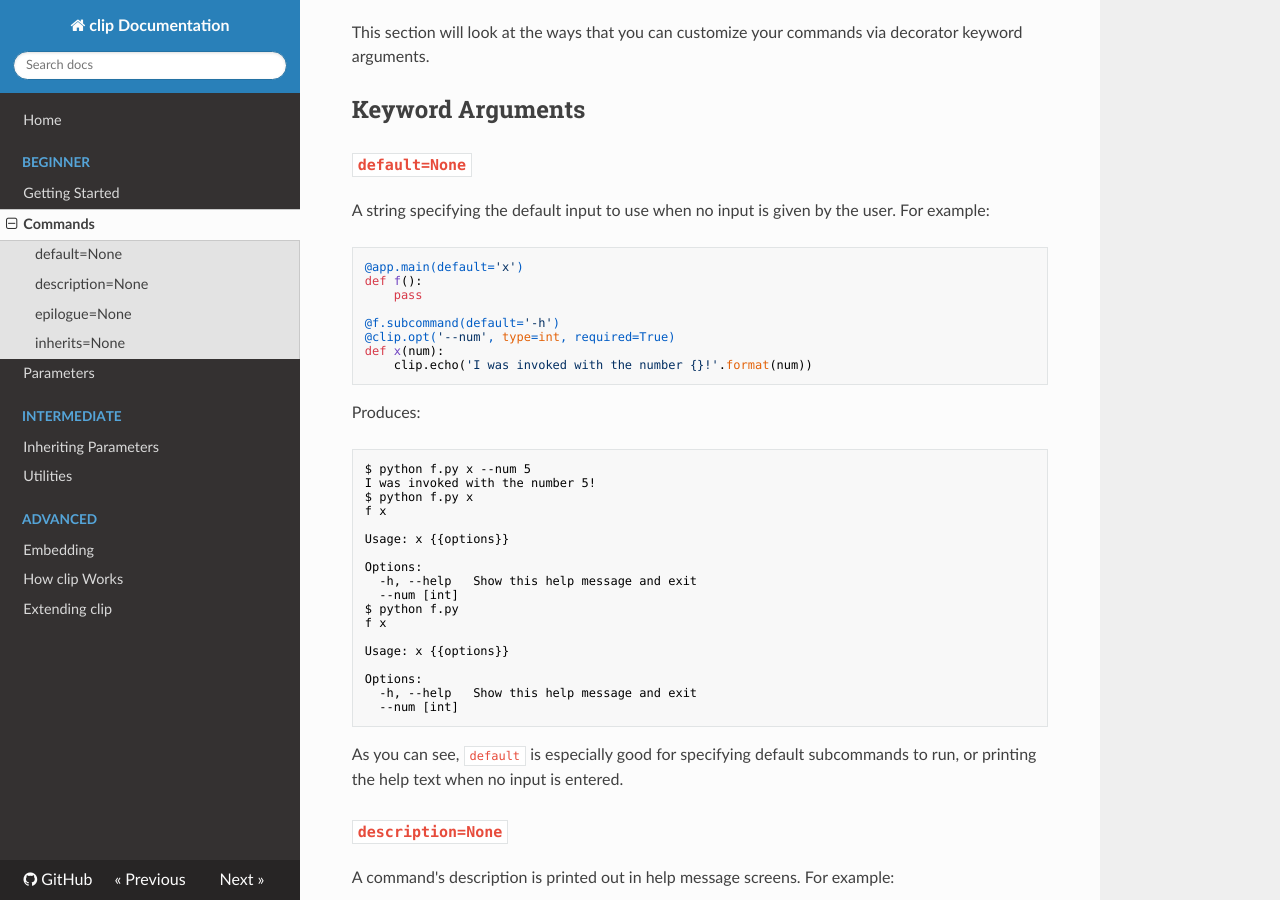
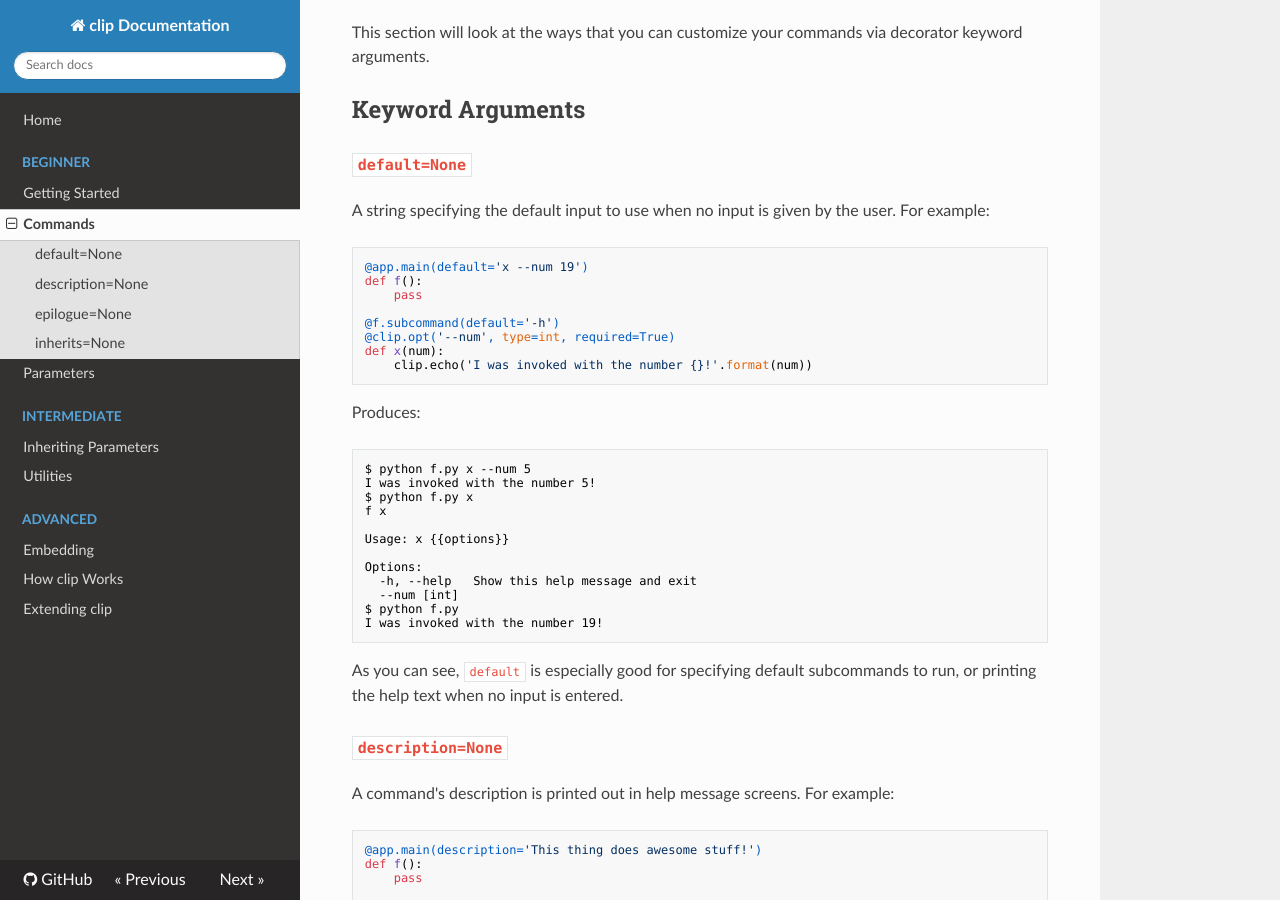
Before and after one commit to willyg302/clip.py, an MkDocs documentation site: the page built from docs/commands.md, in a window 1280 px wide and 900 px high, scrolled down 454 px. Built offline with MkDocs 1.6.1, drawn with Linux system fonts in a browser that asks for light colours; nearby versions of some CDN libraries; old or Windows-style settings are respelled for this version of MkDocs.

Commit message:
Better command default example
This shows that you can enter an arbitrary string for the default
and it will still work.

````diff
--- a/docs/commands.md
+++ b/docs/commands.md
@@ -21,7 +21,7 @@ This section will look at the ways that you can customize your commands via deco
 A string specifying the default input to use when no input is given by the user. For example:
 
 ```python
-@app.main(default='x')
+@app.main(default='x --num 19')
 def f():
 	pass
 
@@ -45,13 +45,7 @@ Options:
   -h, --help   Show this help message and exit
   --num [int]
 $ python f.py
-f x
-
-Usage: x {{options}}
-
-Options:
-  -h, --help   Show this help message and exit
-  --num [int]
+I was invoked with the number 19!
 ```
 
 As you can see, `default` is especially good for specifying default subcommands to run, or printing the help text when no input is entered.
````
Also changed, not shown: 1 other file.
